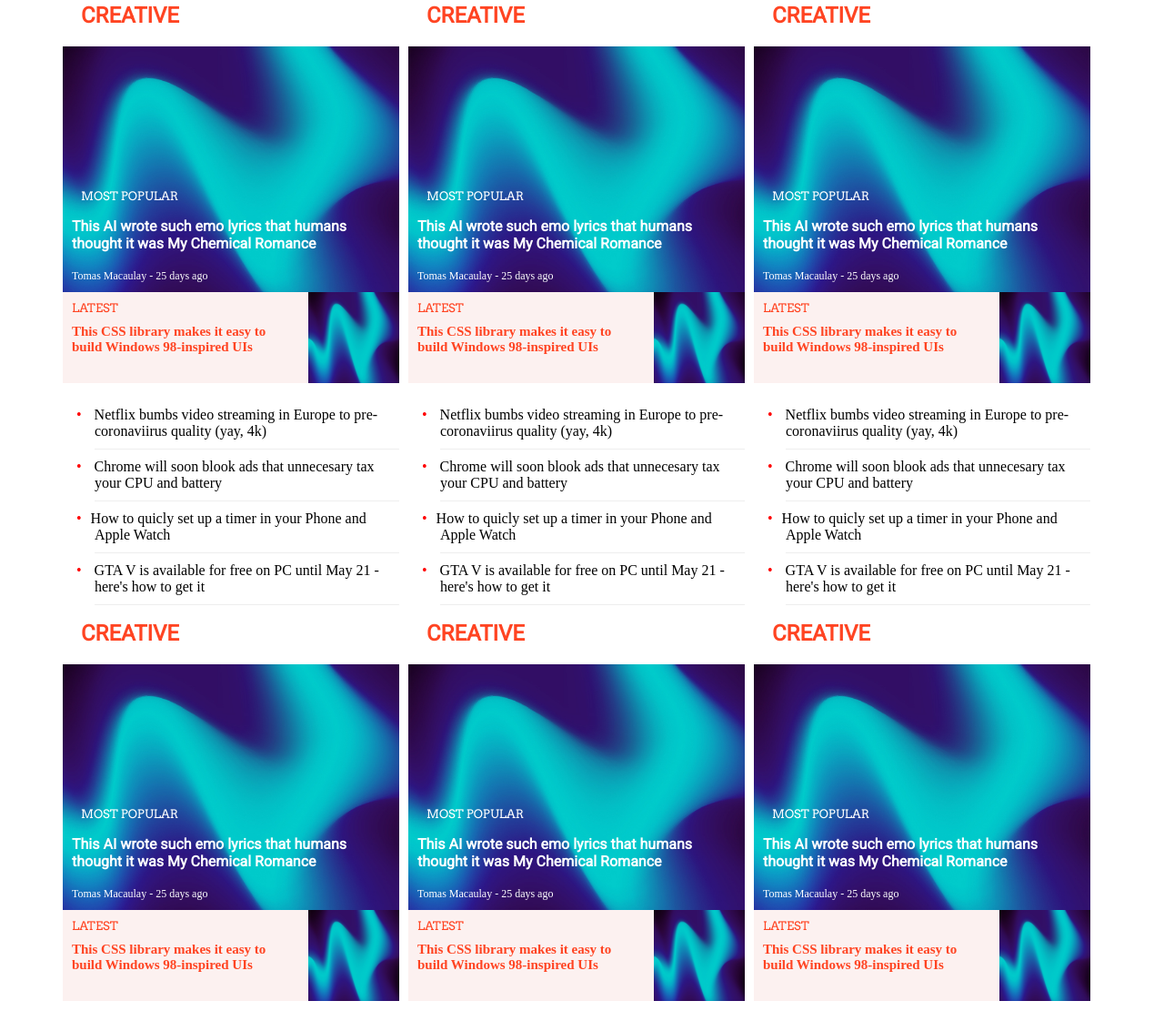
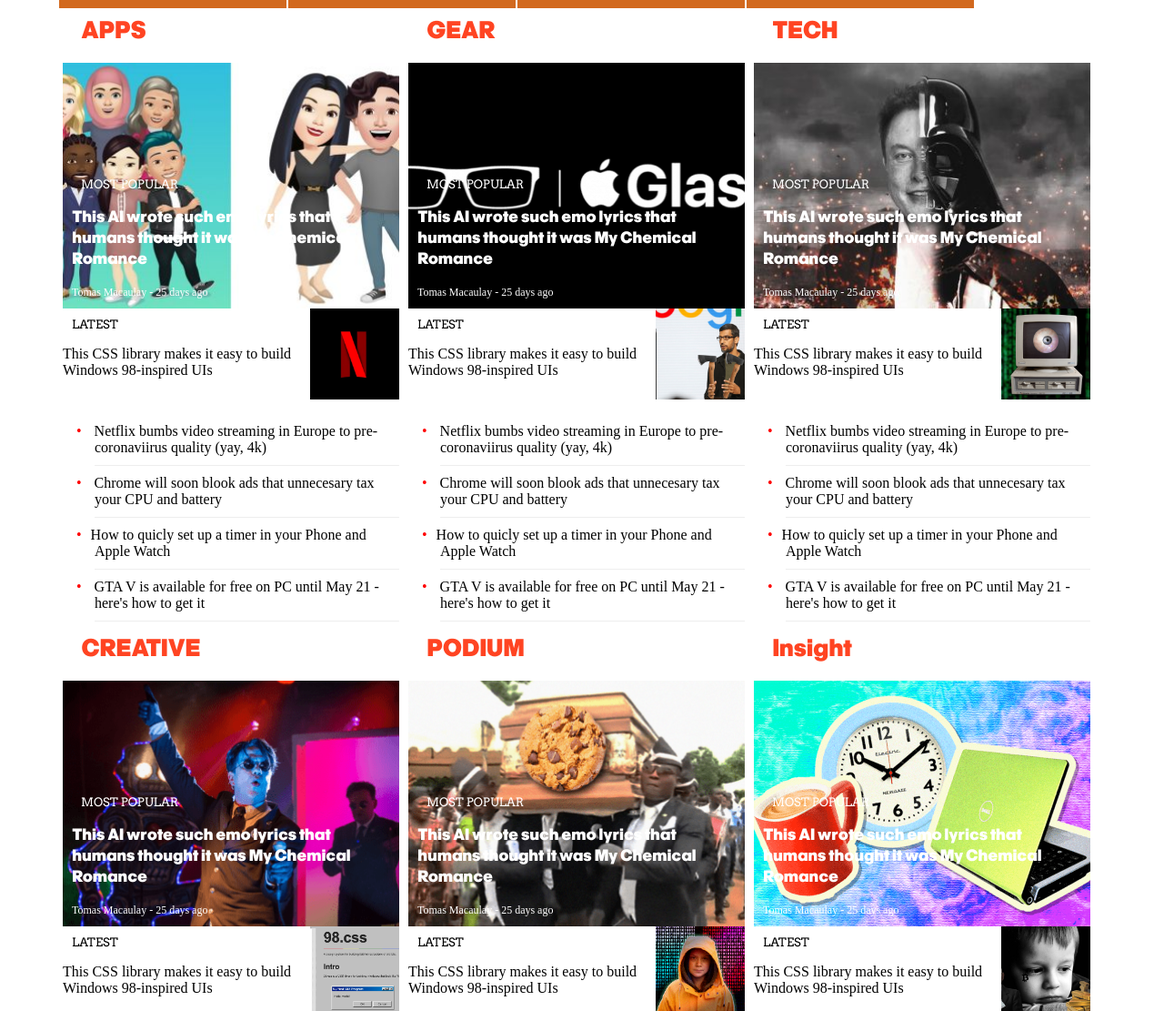
Before and after one commit to yahir91/TheNextWeb, a plain HTML site: page index.html in a window 1280 px wide. Shown: the part 1689-2800 px from the top of the page at 91% size. Drawn offline with Linux system fonts and the light colour scheme.

Commit message:
Adding diferents images to articles section

```diff
--- a/assets/CSS/articles.css
+++ b/assets/CSS/articles.css
@@ -1,29 +1,3 @@
-.article-section {
-  max-width: 1152px;
-  margin: 0 auto;
-  display: flex;
-  flex-direction: row;
-  flex-wrap: wrap;
-}
-.article-section article {
-  max-width: 370px;
-  max-height: 669px;
-  margin: 5px;
-  overflow: hidden;
-}
-
-.creative-section {
-  background-image: url("../images/Sprint_image.jpg");
-  background-size: cover;
-  background-repeat: no-repeat;
-  background-position: center center;
-  height: 270px;
-  display: flex;
-  flex-direction: column;
-  justify-content: flex-end;
-  padding: 10px;
-  color: white;
-}
 
 h4 {
   margin: 0;
@@ -33,33 +7,6 @@ h4 {
   padding-left: 10px;
   padding-top: 10px;
 }
-
-.creative-section p {
-  font-weight: 600;
-  font-family: "Roboto", sans-serif;
-}
-
-.creative-section span {
-  font-size: 12px;
-}
-
-.latest-article div {
-  background-image: url("../images/Sprint_image.jpg");
-  background-size: 100px 100px;
-  background-repeat: no-repeat;
-  background-position: right center;
-  color: #ff4422;
-  background-color: #fcf1f0;
-  height: 100px;
-}
-
-.latest-article p {
-  width: 60%;
-  margin: 10px;
-  font-weight: bold;
-  font-size: 15px;
-}
-
 ul {
   margin-left: -5px;
   list-style: none;
@@ -77,3 +24,217 @@ ul li::before {
   margin-left: -20px;
   padding-right: 10px;
 }
+
+.article-section {
+  max-width: 1152px;
+  margin: 0 auto;
+  display: flex;
+  flex-direction: row;
+  flex-wrap: wrap;
+}
+.article-section article {
+  max-width: 370px;
+  max-height: 669px;
+  margin: 5px;
+  overflow: hidden;
+}
+
+.article{
+    display: flex;
+    flex-direction: row;
+}
+
+.article div{
+    width: 75%;
+}
+.apps-section{
+  background-image: url("../images/family.jpg");
+  background-size: cover;
+  background-repeat: no-repeat;
+  background-position: center center;
+  height: 270px;
+  display: flex;
+  flex-direction: column;
+  justify-content: flex-end;
+  padding: 10px;
+  color: white;
+}
+
+.netflix-link{
+  background-image: url("../images/Netflix-Featured_1.jpg");
+  background-size: cover;
+  background-repeat: no-repeat;
+  background-position: center center;
+  width: 100px;
+  height: 100px;
+}
+
+
+.paragraph-red {
+  font-weight: 600;
+  font-family: TheNextWeb;
+}
+
+span {
+  font-size: 12px;
+}
+
+
+.gear-section{
+    background-image: url("../images/appleglass.png");
+  background-size: cover;
+  background-repeat: no-repeat;
+  background-position: center center;
+  height: 270px;
+  display: flex;
+  flex-direction: column;
+  justify-content: flex-end;
+  padding: 10px;
+  color: white;
+}
+.google-link{
+  background-image: url("../images/googletalk.png");
+  background-size: cover;
+  background-repeat: no-repeat;
+  background-position: center center;
+  width: 100px;
+  height: 100px;
+}
+
+.tech-section{
+    background-image: url("../images/elon_vader-368x276.jpg");
+  background-size: cover;
+  background-repeat: no-repeat;
+  background-position: center center;
+  height: 270px;
+  display: flex;
+  flex-direction: column;
+  justify-content: flex-end;
+  padding: 10px;
+  color: white;
+}
+
+.computer-link{
+  background-image: url("../images/computereye.png");
+  background-size: cover;
+  background-repeat: no-repeat;
+  background-position: center center;
+  width: 100px;
+  height: 100px;
+}
+.creative-section {
+  background-image: url("../images/emoguy.png");
+  background-size: cover;
+  background-repeat: no-repeat;
+  background-position: center center;
+  height: 270px;
+  display: flex;
+  flex-direction: column;
+  justify-content: flex-end;
+  padding: 10px;
+  color: white;
+}
+
+.number98-link{
+  background-image: url("../images/article-image1.png");
+  background-size: cover;
+  background-repeat: no-repeat;
+  background-position: center center;
+  width: 100px;
+  height: 100px;
+}
+
+.podium-section {
+  background-image: url("../images/meme.png");
+  background-size: cover;
+  background-repeat: no-repeat;
+  background-position: center center;
+  height: 270px;
+  display: flex;
+  flex-direction: column;
+  justify-content: flex-end;
+  padding: 10px;
+  color: white;
+}
+.greta-link{
+  background-image: url("../images/greta.png");
+  background-size: cover;
+  background-repeat: no-repeat;
+  background-position: center center;
+  width: 100px;
+  height: 100px;
+}
+
+.insight-section {
+  background-image: url("../images/productivityimage.png");
+  background-size: cover;
+  background-repeat: no-repeat;
+  background-position: center center;
+  height: 270px;
+  display: flex;
+  flex-direction: column;
+  justify-content: flex-end;
+  padding: 10px;
+  color: white;
+}
+.sadboy-link{
+  background-image: url("../images/boy.jpg");
+  background-size: cover;
+  background-repeat: no-repeat;
+  background-position: center center;
+  width: 100px;
+  height: 100px;
+}
+.launch-section {
+  background-image: url("../images/phones.jpg");
+  background-size: cover;
+  background-repeat: no-repeat;
+  background-position: center center;
+  height: 270px;
+  display: flex;
+  flex-direction: column;
+  justify-content: flex-end;
+  padding: 10px;
+  color: white;
+}
+
+.JioMart-link{
+  background-image: url("../images/JioMart.jpg");
+  background-size: cover;
+  background-repeat: no-repeat;
+  background-position: center center;
+  width: 100px;
+  height: 100px;
+}
+
+.distract-section{
+  background-image: url("../images/community.jpg");
+  background-size: cover;
+  background-repeat: no-repeat;
+  background-position: center center;
+  height: 270px;
+  display: flex;
+  flex-direction: column;
+  justify-content: flex-end;
+  padding: 10px;
+  color: white;
+}
+
+.twitch-link{
+  background-image: url("../images/twitch-e1491600114230.jpg");
+  background-size: cover;
+  background-repeat: no-repeat;
+  background-position: center center;
+  width: 100px;
+  height: 100px;
+}
+
+@media only screen and (max-width: 800px) {
+   .article-section{
+       width: 100%;
+   }
+   .article-section article {
+        max-width: 90%;
+        margin: auto;
+    }
+}
--- a/assets/CSS/style.css
+++ b/assets/CSS/style.css
@@ -1,3 +1,7 @@
+@font-face{
+    font-family: TheNextWeb;
+    src: url(../styles/OPTIChampionBold.otf);
+}
 *,
 *::after,
 *::before {
@@ -90,9 +94,8 @@ header p img {
 }
 
 .one p {
-  font-family: "Roboto", sans-serif;
-  font-size: 55px;
-  font-weight: 900;
+  font-family: TheNextWeb;
+  font-size: 50px;
   margin: 15px;
 }
 .one a {
@@ -122,9 +125,9 @@ header p img {
 
 .two p,
 .three p {
-  font-family: "Roboto", sans-serif;
+  font-family: TheNextWeb;
   font-weight: 900;
-  font-size: 25px;
+  font-size: 22px;
   padding-bottom: 10px;
   margin: 10px;
   color: #ebebeb;
@@ -133,7 +136,7 @@ header p img {
 /*LASTEST NEWS*/
 h2 {
   color: #ff4422;
-  font-family: "Roboto", sans-serif;
+  font-family: TheNextWeb;
   font-weight: 900;
   max-width: 1152px;
   margin: 0 auto 20px;
--- a/index.html
+++ b/index.html
@@ -280,24 +280,115 @@
       <!-- Articles section-->
       <section class="article-section">
         <article>
-          <h2>CREATIVE</h2>
-          <div class="creative-section">
+          <h2>APPS</h2>
+          <div class="apps-section"><!--CHANGE-->
             <div>
               <h4>MOST POPULAR</h4>
-              <p>
+              <p class="paragraph-red">
                 This AI wrote such emo lyrics that humans thought it was My
                 Chemical Romance
               </p>
               <span>Tomas Macaulay - 25 days ago</span>
             </div>
           </div>
-          <div class="latest-article">
+          <div class="article">
             <div>
               <h4>LATEST</h4>
               <p>
                 This CSS library makes it easy to build Windows 98-inspired UIs
               </p>
             </div>
+            <!-- CHANGE-->
+            <a class="netflix-link" href="https://thenextweb.com/apps/2020/05/15/netflix-4k-coronavirus/"></a>
+
+          </div>
+          <ul>
+            <li>
+              Netflix bumbs video streaming in Europe to pre-coronaviirus
+              quality (yay, 4k)
+            </li>
+            <li>
+              Chrome will soon blook ads that unnecesary tax your CPU and
+              battery
+            </li>
+            <li>How to quicly set up a timer in your Phone and Apple Watch</li>
+            <li>
+              GTA V is available for free on PC until May 21 - here's how to get
+              it
+            </li>
+            <li>
+              Messanger Rooms, Facebook's 50-caller Zoom competitor, is now
+              available
+            </li>
+          </ul>
+        </article>
+
+        <article>
+          <h2>GEAR</h2>
+          <div class="gear-section"><!--CHANGE-->
+            <div>
+              <h4>MOST POPULAR</h4>
+              <p class="paragraph-red">
+                This AI wrote such emo lyrics that humans thought it was My
+                Chemical Romance
+              </p>
+              <span>Tomas Macaulay - 25 days ago</span>
+            </div>
+          </div>
+          <div class="article">
+            <div>
+              <h4>LATEST</h4>
+              <p>
+                This CSS library makes it easy to build Windows 98-inspired UIs
+              </p>
+            </div>
+            <!-- CHANGE-->
+            <a class="google-link" href="https://thenextweb.com/apps/2020/05/15/netflix-4k-coronavirus/"></a>
+
+          </div>
+          <ul>
+            <li>
+              Netflix bumbs video streaming in Europe to pre-coronaviirus
+              quality (yay, 4k)
+            </li>
+            <li>
+              Chrome will soon blook ads that unnecesary tax your CPU and
+              battery
+            </li>
+            <li>How to quicly set up a timer in your Phone and Apple Watch</li>
+            <li>
+              GTA V is available for free on PC until May 21 - here's how to get
+              it
+            </li>
+            <li>
+              Messanger Rooms, Facebook's 50-caller Zoom competitor, is now
+              available
+            </li>
+          </ul>
+        </article>
+
+        <article>
+          <h2>TECH</h2>
+          <div class="tech-section"><!--CHANGE-->
+            <div>
+              <h4>MOST POPULAR</h4>
+              <p class="paragraph-red">
+                This AI wrote such emo lyrics that humans thought it was My
+                Chemical Romance
+              </p>
+              <span>Tomas Macaulay - 25 days ago</span>
+            </div>
+          </div>
+          <div class="article">
+            <div>
+              <h4>LATEST</h4>
+              <p>
+                This CSS library makes it easy to build Windows 98-inspired UIs
+              </p>
+            </div>
+            <!-- CHANGE-->
+            <a class="computer-link" href="https://thenextweb.com/apps/2020/05/15/netflix-4k-coronavirus/"></a>
+
           </div>
           <ul>
             <li>
@@ -322,23 +413,26 @@
 
         <article>
           <h2>CREATIVE</h2>
-          <div class="creative-section">
+          <div class="creative-section"><!--CHANGE-->
             <div>
               <h4>MOST POPULAR</h4>
-              <p>
+              <p class="paragraph-red">
                 This AI wrote such emo lyrics that humans thought it was My
                 Chemical Romance
               </p>
               <span>Tomas Macaulay - 25 days ago</span>
             </div>
           </div>
-          <div class="latest-article">
+          <div class="article">
             <div>
               <h4>LATEST</h4>
               <p>
                 This CSS library makes it easy to build Windows 98-inspired UIs
               </p>
             </div>
+            <!-- CHANGE-->
+            <a class="number98-link" href="https://thenextweb.com/apps/2020/05/15/netflix-4k-coronavirus/"></a>
+
           </div>
           <ul>
             <li>
@@ -362,24 +456,27 @@
         </article>
 
         <article>
-          <h2>CREATIVE</h2>
-          <div class="creative-section">
+          <h2>PODIUM</h2>
+          <div class="podium-section"><!--CHANGE-->
             <div>
               <h4>MOST POPULAR</h4>
-              <p>
+              <p class="paragraph-red">
                 This AI wrote such emo lyrics that humans thought it was My
                 Chemical Romance
               </p>
               <span>Tomas Macaulay - 25 days ago</span>
             </div>
           </div>
-          <div class="latest-article">
+          <div class="article">
             <div>
               <h4>LATEST</h4>
               <p>
                 This CSS library makes it easy to build Windows 98-inspired UIs
               </p>
             </div>
+            <!-- CHANGE-->
+            <a class="greta-link" href="https://thenextweb.com/apps/2020/05/15/netflix-4k-coronavirus/"></a>
+
           </div>
           <ul>
             <li>
@@ -403,24 +500,27 @@
         </article>
 
         <article>
-          <h2>CREATIVE</h2>
-          <div class="creative-section">
+          <h2>Insight</h2>
+          <div class="insight-section"><!--CHANGE-->
             <div>
               <h4>MOST POPULAR</h4>
-              <p>
+              <p class="paragraph-red">
                 This AI wrote such emo lyrics that humans thought it was My
                 Chemical Romance
               </p>
               <span>Tomas Macaulay - 25 days ago</span>
             </div>
           </div>
-          <div class="latest-article">
+          <div class="article">
             <div>
               <h4>LATEST</h4>
               <p>
                 This CSS library makes it easy to build Windows 98-inspired UIs
               </p>
             </div>
+            <!-- CHANGE-->
+            <a class="sadboy-link" href="https://thenextweb.com/apps/2020/05/15/netflix-4k-coronavirus/"></a>
+
           </div>
           <ul>
             <li>
@@ -444,24 +544,27 @@
         </article>
 
         <article>
-          <h2>CREATIVE</h2>
-          <div class="creative-section">
+          <h2>Launch</h2>
+          <div class="launch-section"><!--CHANGE-->
             <div>
               <h4>MOST POPULAR</h4>
-              <p>
+              <p class="paragraph-red">
                 This AI wrote such emo lyrics that humans thought it was My
                 Chemical Romance
               </p>
               <span>Tomas Macaulay - 25 days ago</span>
             </div>
           </div>
-          <div class="latest-article">
+          <div class="article">
             <div>
               <h4>LATEST</h4>
               <p>
                 This CSS library makes it easy to build Windows 98-inspired UIs
               </p>
             </div>
+            <!-- CHANGE-->
+            <a class="JioMart-link" href="https://thenextweb.com/apps/2020/05/15/netflix-4k-coronavirus/"></a>
+
           </div>
           <ul>
             <li>
@@ -485,24 +588,27 @@
         </article>
 
         <article>
-          <h2>CREATIVE</h2>
-          <div class="creative-section">
+          <h2>Distract</h2>
+          <div class="distract-section"><!--CHANGE-->
             <div>
               <h4>MOST POPULAR</h4>
-              <p>
+              <p class="paragraph-red">
                 This AI wrote such emo lyrics that humans thought it was My
                 Chemical Romance
               </p>
               <span>Tomas Macaulay - 25 days ago</span>
             </div>
           </div>
-          <div class="latest-article">
+          <div class="article">
             <div>
               <h4>LATEST</h4>
               <p>
                 This CSS library makes it easy to build Windows 98-inspired UIs
               </p>
             </div>
+            <!-- CHANGE-->
+            <a class="twitch-link" href="https://thenextweb.com/apps/2020/05/15/netflix-4k-coronavirus/"> </a>
+
           </div>
           <ul>
             <li>
@@ -525,87 +631,7 @@
           </ul>
         </article>
 
-        <article>
-          <h2>CREATIVE</h2>
-          <div class="creative-section">
-            <div>
-              <h4>MOST POPULAR</h4>
-              <p>
-                This AI wrote such emo lyrics that humans thought it was My
-                Chemical Romance
-              </p>
-              <span>Tomas Macaulay - 25 days ago</span>
-            </div>
-          </div>
-          <div class="latest-article">
-            <div>
-              <h4>LATEST</h4>
-              <p>
-                This CSS library makes it easy to build Windows 98-inspired UIs
-              </p>
-            </div>
-          </div>
-          <ul>
-            <li>
-              Netflix bumbs video streaming in Europe to pre-coronaviirus
-              quality (yay, 4k)
-            </li>
-            <li>
-              Chrome will soon blook ads that unnecesary tax your CPU and
-              battery
-            </li>
-            <li>How to quicly set up a timer in your Phone and Apple Watch</li>
-            <li>
-              GTA V is available for free on PC until May 21 - here's how to get
-              it
-            </li>
-            <li>
-              Messanger Rooms, Facebook's 50-caller Zoom competitor, is now
-              available
-            </li>
-          </ul>
-        </article>
 
-        <article>
-          <h2>CREATIVE</h2>
-          <div class="creative-section">
-            <div>
-              <h4>MOST POPULAR</h4>
-              <p>
-                This AI wrote such emo lyrics that humans thought it was My
-                Chemical Romance
-              </p>
-              <span>Tomas Macaulay - 25 days ago</span>
-            </div>
-          </div>
-          <div class="latest-article">
-            <div>
-              <h4>LATEST</h4>
-              <p>
-                This CSS library makes it easy to build Windows 98-inspired UIs
-              </p>
-            </div>
-          </div>
-          <ul>
-            <li>
-              Netflix bumbs video streaming in Europe to pre-coronaviirus
-              quality (yay, 4k)
-            </li>
-            <li>
-              Chrome will soon blook ads that unnecesary tax your CPU and
-              battery
-            </li>
-            <li>How to quicly set up a timer in your Phone and Apple Watch</li>
-            <li>
-              GTA V is available for free on PC until May 21 - here's how to get
-              it
-            </li>
-            <li>
-              Messanger Rooms, Facebook's 50-caller Zoom competitor, is now
-              available
-            </li>
-          </ul>
-        </article>
       </section>
 
       <!-- Latest deals-->
```
Also changed, not shown: assets/images/Copy-of-Copy-of-Copy-of-Copy-of-Copy-of-Copy-of-...-1-1.png (deleted), assets/images/JioMart.jpg (added), assets/images/appleglass.png (renamed from assets/images/header-image-apple-glass-rumors-368x276.png), assets/images/community.jpg (added), assets/images/emoguy.png (renamed from assets/images/Untitled-design-11-368x276.png), assets/images/family.jpg (renamed from assets/images/FB-Avatar-Featured-368x276.jpg), assets/images/googletalk.png (renamed from assets/images/header-image-pixel-4-motion-sense-soli-radar-chip.png), assets/images/meme.png (renamed from assets/images/image5-368x276.png), assets/images/phones.jpg (added), assets/images/twitch-e1491600114230.jpg (added), assets/styles/Arena.ttf (added), assets/styles/OPTIChampionBold.otf (added), 1 other file.
